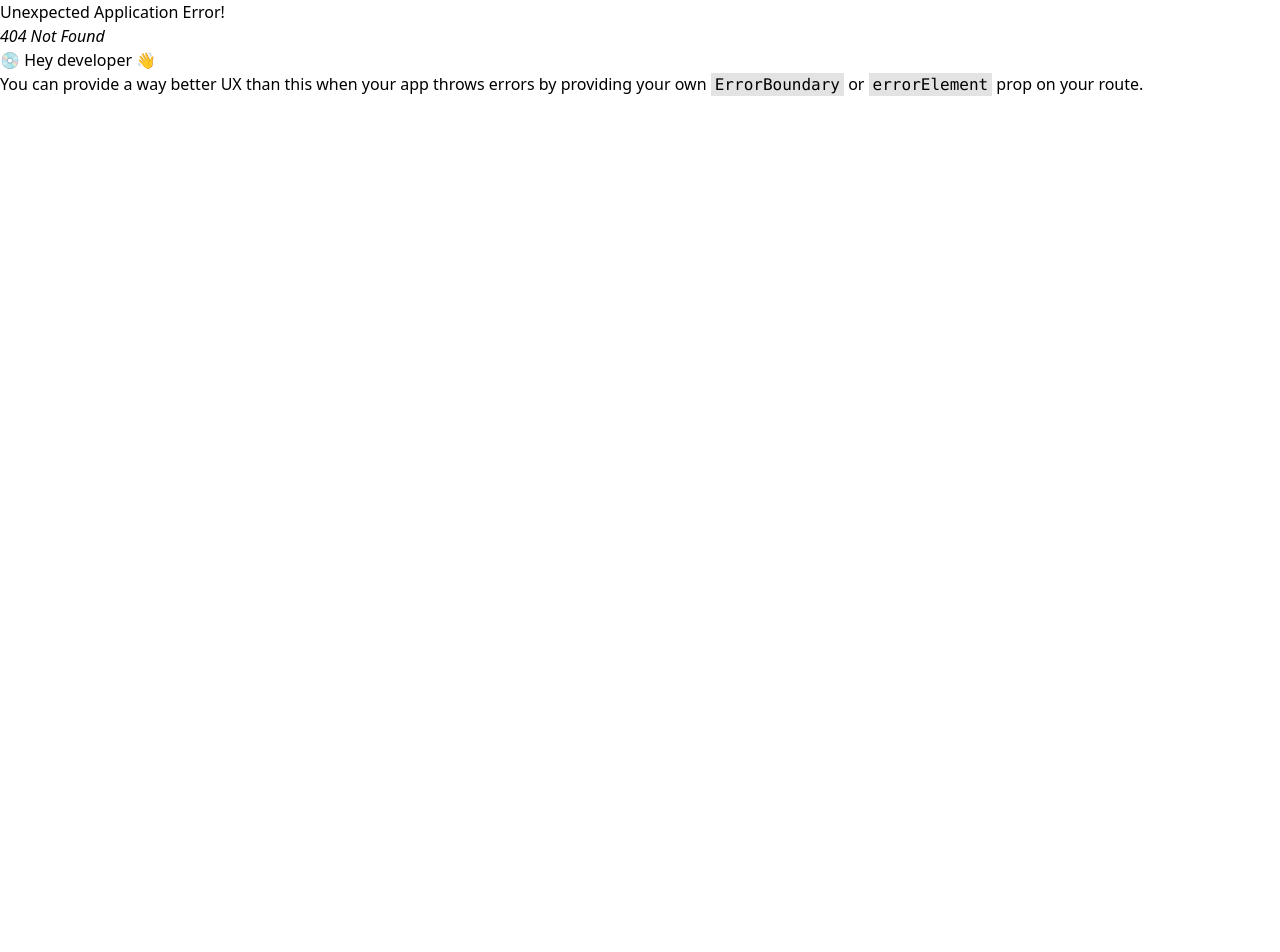
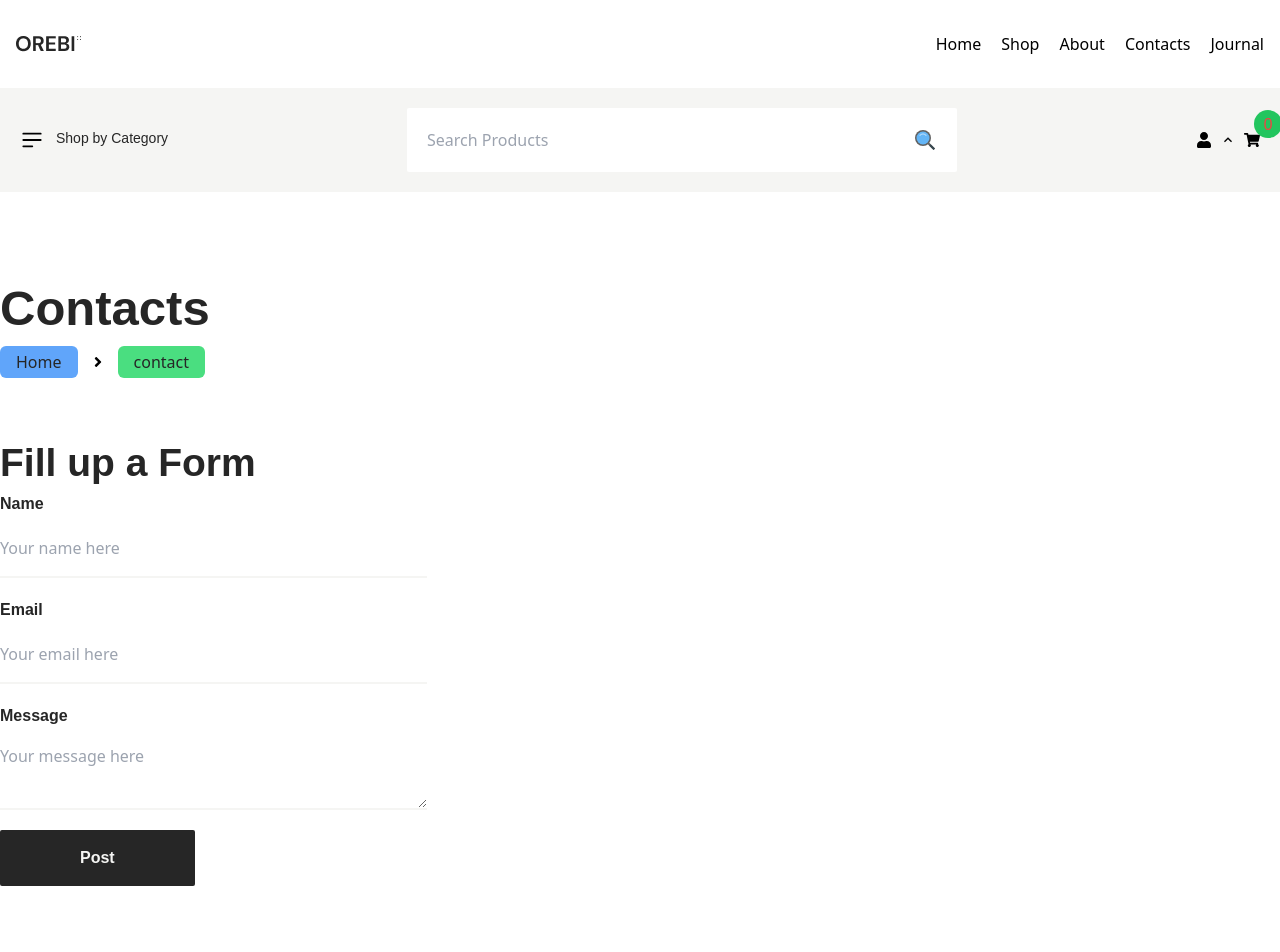
Before and after one commit to mdarafat2201/oreby1, a React (Vite) app: page /contact in a window 1280 px wide. Before the commit this address had no page. Shown: the top 952 px of the page. Before the commit the page ends 800 px from the top, so only its background shows below. Built offline with nearby package versions, Linux system fonts and the light colour scheme.

Commit message:
contact page digain don

```diff
--- a/src/App.jsx
+++ b/src/App.jsx
@@ -13,10 +13,12 @@ import Registrtion from "./pages/Registrtion/Registrtion";
 import { ToastContainer } from "react-toastify";
 import "react-toastify/dist/ReactToastify.css";
 import Cart from "./pages/Cart/Cart";
+import Contact from "./pages/Contact/Contact";
 const router = createBrowserRouter(
   createRoutesFromElements(
     <Route path="/" element={<RootLayaout />}>
       <Route index element={<Home />} />
+      <Route path="/contact" element={<Contact />} />
       <Route path="/shop" element={<Shop />} />
       <Route path="/Product-Details/:productId" element={<ProductDetails />} />
       <Route path="/Registrtion" element={<Registrtion />} />
--- /dev/null
+++ b/src/Component/ContactConponent/ContactConponent.jsx
@@ -0,0 +1,75 @@
+import React from "react";
+import SignUpInput from "../RegistrtionComponent/SignUpInput/SignUpInput";
+import Flex from "../CommonConponent/Flex";
+import Button from "../CommonConponent/Button";
+const ContactConponent = () => {
+  /**
+   * todo: handleinput funtion implement
+   * @params({e.target.value})
+   */
+  const handleInput = (e) => {
+    console.log(e.target.value);
+  };
+  return (
+    <>
+      <div>
+        <h2 className="font-DMsans text-[39px] font-bold text-main_font_color">
+          Fill up a Form
+        </h2>
+        <form action="#" method="post">
+          <Flex className={"flex-col justify-start gap-y-5"}>
+            <div className="w-1/3">
+              <SignUpInput
+                labeTitle="Name"
+                inputType="text"
+                placeHolder="Your name here"
+                inputId="name"
+                oninputChange={handleInput}
+                className={"border-b-2 border-b-secondary_bg_color py-4"}
+              />
+            </div>
+            <div className="w-1/3">
+              <SignUpInput
+                labeTitle="Email"
+                inputType="email"
+                placeHolder="Your email here"
+                inputId="name"
+                oninputChange={handleInput}
+                className={"border-b-2 border-b-secondary_bg_color py-4"}
+              />
+            </div>
+            <div className="w-1/3">
+              <Flex className="flex-col justify-start">
+                <label
+                  className={
+                    "font-DMsans text-base font-bold text-main_font_color"
+                  }
+                  htmlFor={"Message"}
+                >
+                  Message
+                </label>
+                <textarea
+                  className="border-b-2 border-b-secondary_bg_color py-4"
+                  type="text"
+                  id="message"
+                  placeholder="Your message here"
+                  onChange={handleInput}
+                ></textarea>
+              </Flex>
+            </div>
+            <div>
+              <Button
+                title={"Post"}
+                className={
+                  "rounded-sm bg-main_font_color px-20 py-4 font-DMsans text-base font-bold text-secondary_bg_color"
+                }
+              />
+            </div>
+          </Flex>
+        </form>
+      </div>
+    </>
+  );
+};
+
+export default ContactConponent;
--- /dev/null
+++ b/src/pages/Contact/Contact.jsx
@@ -0,0 +1,29 @@
+import React from "react";
+import BreadCrumb from "../../Component/CommonConponent/BreadCrumb/BreadCrumb";
+import ContactConponent from "../../Component/ContactConponent/ContactConponent";
+import Flex from "../../Component/CommonConponent/Flex";
+const Contact = () => {
+  return (
+    <>
+      <div className="py-20">
+        <div className="container">
+          <div>
+            <Flex className={"flex-col justify-start gap-y-14"}>
+              <div>
+                <h1 className=" font-DMsans text-[49px] font-bold text-main_font_color">
+                  Contacts
+                </h1>
+                <BreadCrumb />
+              </div>
+              <div>
+                <ContactConponent />
+              </div>
+            </Flex>
+          </div>
+        </div>
+      </div>
+    </>
+  );
+};
+
+export default Contact;
```
